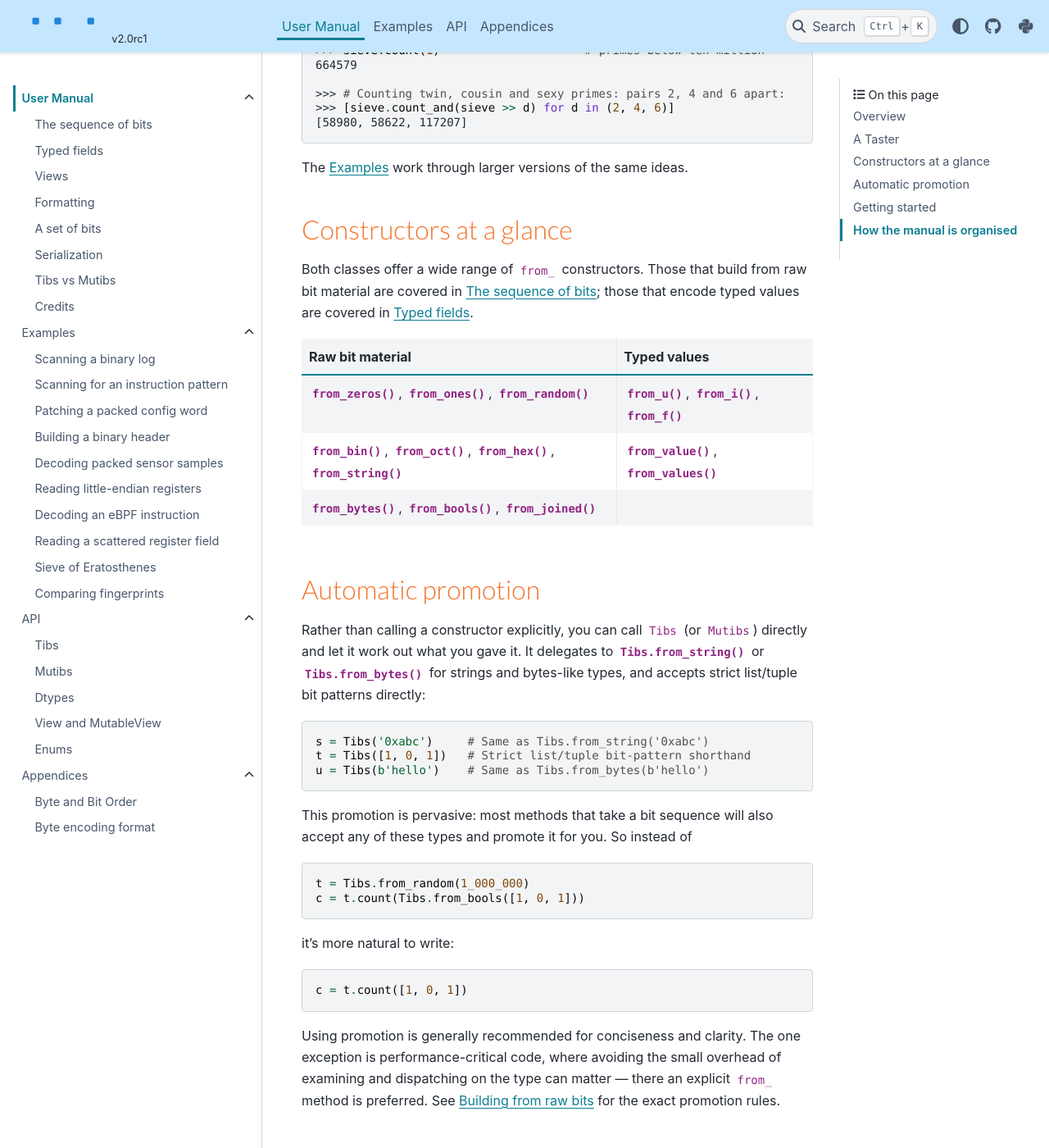
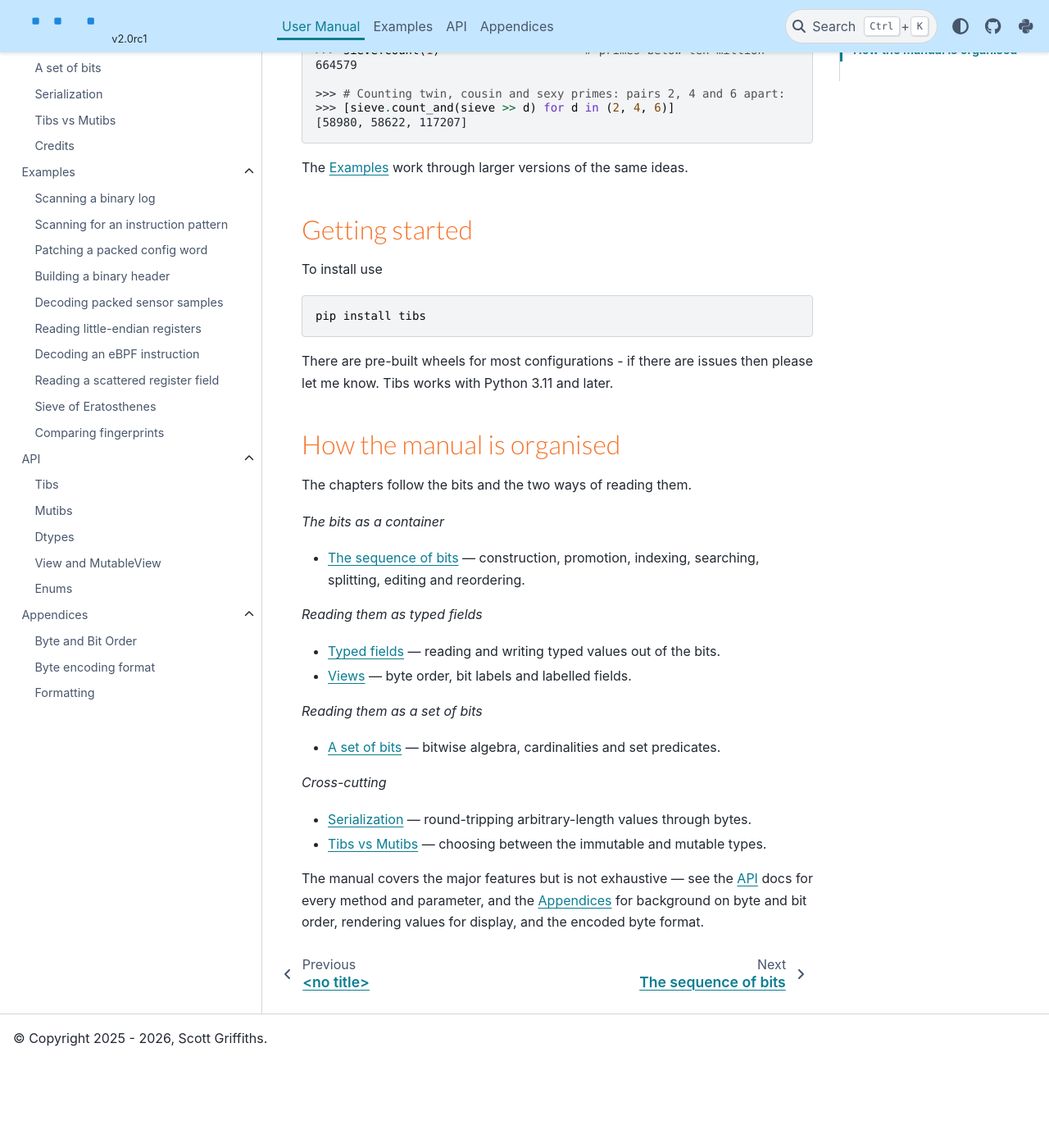
Before and after one commit to scott-griffiths/tibs, a Sphinx documentation site: the page built from doc/manual.rst, in a window 1280 px wide and 1400 px high, scrolled down 2339 px. Shown: the whole window at 82% size. Built offline with Sphinx 7.4.7 and the PyData theme 0.15.4, drawn with Linux system fonts in a browser that asks for light colours; after the commit the page ends 3634 px from its top, so only the background shows below that; some of the changed text lies outside the part shown.

Commit message:
Shuffling some of the docs.

```diff
--- a/doc/appendices.rst
+++ b/doc/appendices.rst
@@ -10,3 +10,4 @@
 
     byte_and_bit_order
     byte_format
+    formatting
--- a/doc/example_construct.rst
+++ b/doc/example_construct.rst
@@ -16,7 +16,7 @@
 use a higher-level parser for the structure and keep ``Tibs`` for the fields
 that need bit-accurate construction or interpretation.
 
-In Tibs 2.0, a :class:`DtypeTuple` can represent the unnamed fixed layout
-directly when a separate table of field names is not needed. Packing one tuple
-value constructs the complete header, while packing multiple values repeats the
+A :class:`DtypeTuple` can represent the unnamed fixed layout directly when a
+separate table of field names is not needed. Packing one tuple value
+constructs the complete header, while packing multiple values repeats the
 complete layout. See :doc:`dtype` for compound dtype syntax and nesting.
--- a/doc/manual.rst
+++ b/doc/manual.rst
@@ -135,56 +135,6 @@
 The :doc:`examples` work through larger versions of the same ideas.
 
 
-Constructors at a glance
-^^^^^^^^^^^^^^^^^^^^^^^^^
-
-Both classes offer a wide range of ``from_`` constructors. Those that build from
-raw bit material are covered in :doc:`sequence`; those that encode typed values are
-covered in :doc:`typed_fields`.
-
-.. list-table::
-   :header-rows: 1
-
-   * - Raw bit material
-     - Typed values
-   * - :meth:`~Tibs.from_zeros`, :meth:`~Tibs.from_ones`, :meth:`~Tibs.from_random`
-     - :meth:`~Tibs.from_u`, :meth:`~Tibs.from_i`, :meth:`~Tibs.from_f`
-   * - :meth:`~Tibs.from_bin`, :meth:`~Tibs.from_oct`, :meth:`~Tibs.from_hex`, :meth:`~Tibs.from_string`
-     - :meth:`~Tibs.from_value`, :meth:`~Tibs.from_values`
-   * - :meth:`~Tibs.from_bytes`, :meth:`~Tibs.from_bools`, :meth:`~Tibs.from_joined`
-     -
-
-
-.. _promotion:
-
-Automatic promotion
-^^^^^^^^^^^^^^^^^^^^
-
-Rather than calling a constructor explicitly, you can call ``Tibs`` (or ``Mutibs``)
-directly and let it work out what you gave it. It delegates to
-:meth:`Tibs.from_string` or :meth:`Tibs.from_bytes` for strings and bytes-like
-types, and accepts strict list/tuple bit patterns directly::
-
-    s = Tibs('0xabc')     # Same as Tibs.from_string('0xabc')
-    t = Tibs([1, 0, 1])   # Strict list/tuple bit-pattern shorthand
-    u = Tibs(b'hello')    # Same as Tibs.from_bytes(b'hello')
-
-This promotion is pervasive: most methods that take a bit sequence will also
-accept any of these types and promote it for you. So instead of ::
-
-    t = Tibs.from_random(1_000_000)
-    c = t.count(Tibs.from_bools([1, 0, 1]))
-
-it's more natural to write::
-
-    c = t.count([1, 0, 1])
-
-Using promotion is generally recommended for conciseness and clarity. The one
-exception is performance-critical code, where avoiding the small overhead of
-examining and dispatching on the type can matter — there an explicit ``from_``
-method is preferred. See :ref:`construction` for the exact promotion rules.
-
-
 Getting started
 ^^^^^^^^^^^^^^^
 
@@ -204,13 +154,12 @@
 
 *The bits as a container*
 
-* :doc:`sequence` — construction, indexing, searching, splitting, editing and reordering.
+* :doc:`sequence` — construction, promotion, indexing, searching, splitting, editing and reordering.
 
 *Reading them as typed fields*
 
 * :doc:`typed_fields` — reading and writing typed values out of the bits.
 * :doc:`views` — byte order, bit labels and labelled fields.
-* :doc:`formatting` — rendering values with Python's format mini-language.
 
 *Reading them as a set of bits*
 
@@ -223,7 +172,7 @@
 
 The manual covers the major features but is not exhaustive — see the :doc:`api`
 docs for every method and parameter, and the :doc:`appendices` for background on
-byte and bit order and the encoded byte format.
+byte and bit order, rendering values for display, and the encoded byte format.
 
 
 .. toctree::
```
Also changed, not shown: other parts of doc/manual.rst (+0 -1 lines), doc/dtype.rst (+3 -14 lines), doc/sequence.rst (+50 -0 lines), doc/typed_fields.rst (+14 -0 lines).
